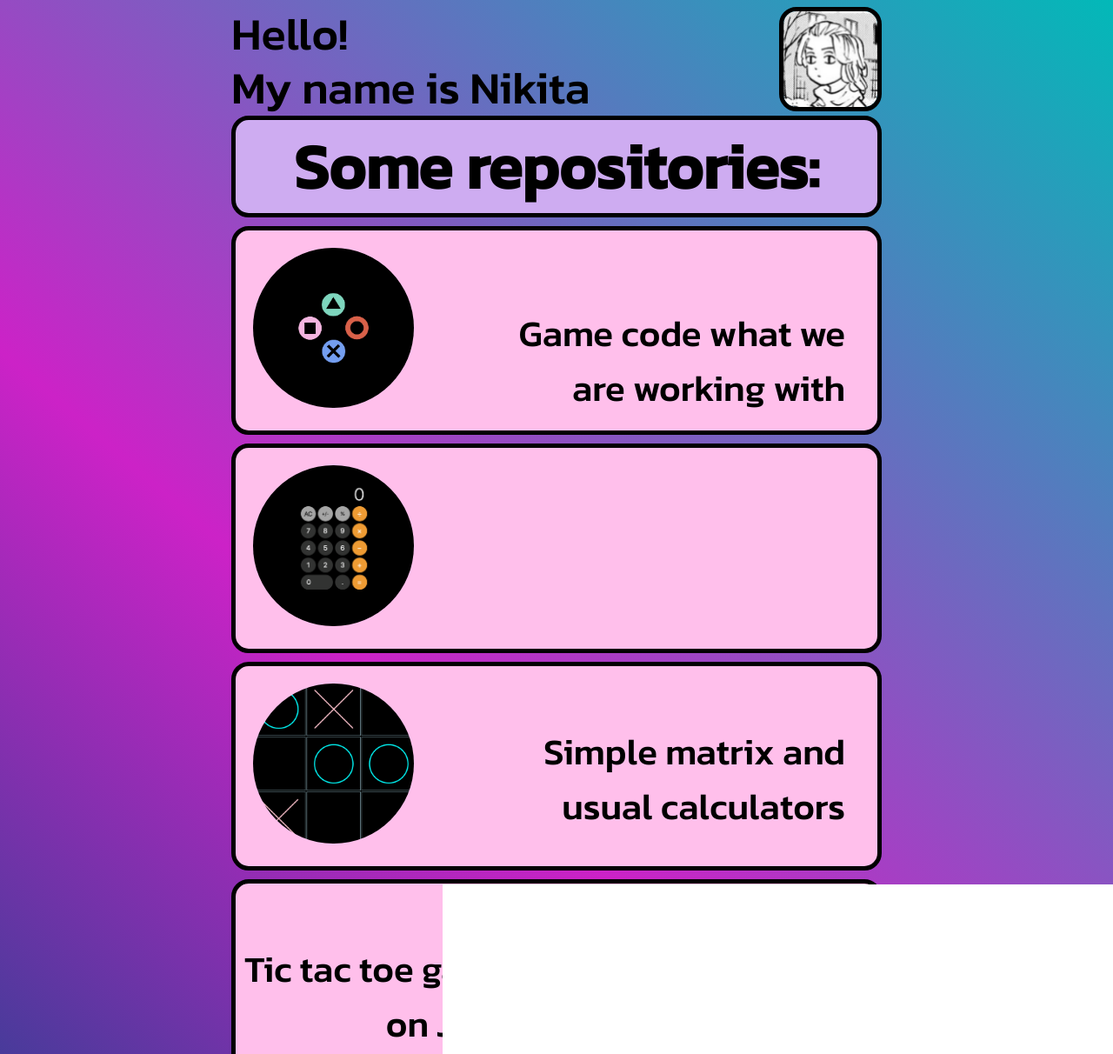
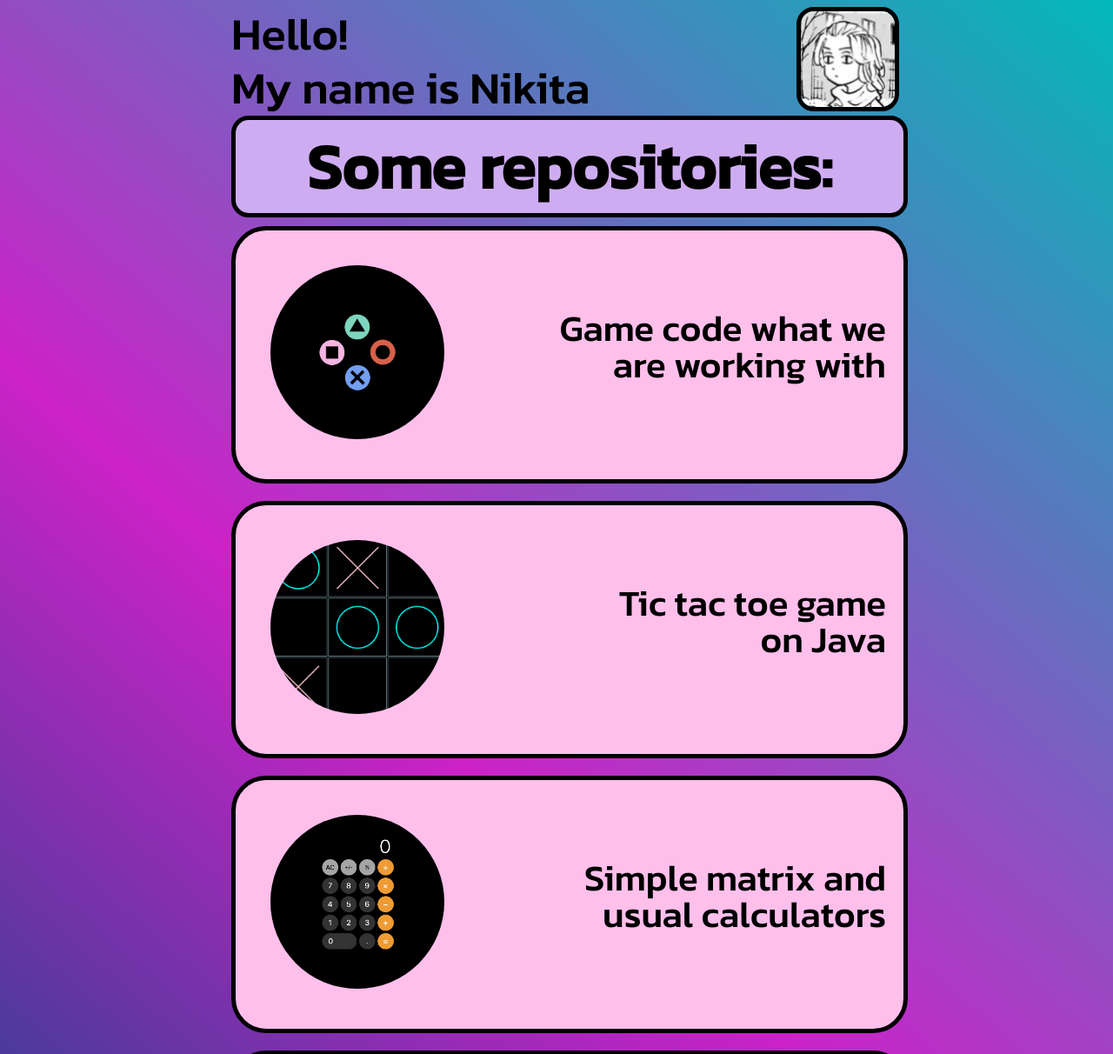
Before and after one commit to ProgramNotWorking/some_shit_website, a plain HTML site: page index.html in a window 1280 px wide. Shown: the top 1212 px of the page at 87% size. Drawn offline with Linux system fonts and the light colour scheme.

Commit message:
correct a repositories block construction

```diff
--- a/index.html
+++ b/index.html
@@ -1,3 +1,5 @@
+<!--https://programnotworking.github.io/some_shit_website/-->
+
 <!DOCTYPE html>
 <html lang="en">
     <head>
@@ -21,52 +23,58 @@
                 </a>
             </header>
 
-            <h1 id="repositories-header">Some repositories:</h1>
+
+
+            <div><h1 id="repositories-header">Some repositories:</h1></div>
 
             <div class="repositories">
+                <div class="plate">
                     <a href="https://github.com/ProgramNotWorking/StillPlatformer"
-                   target="_blank">
+                       target="_blank"
+                       class="picture">
                         <img src="game.jpg"
-                         alt="some error by developer :("
-                         class="picture">
+                             alt="some error by developer :(">
                     </a>
-                <p style="float: right">
+                    <p>
                         Game code what we<br>are working with
                     </p>
                 </div>
-            <div class="repositories">
+                <div class="plate">
+                    <a href="https://github.com/ProgramNotWorking/TicTacToeGame"
+                       target="_blank"
+                       class="picture">
+                        <img src="tic_tac_toe.png"
+                             alt="some error by developer :(">
+                    </a>
+                    <p>
+                        Tic tac toe game<br>on Java
+                    </p>
+                </div>
+                <div class="plate">
                     <a href="https://github.com/ProgramNotWorking/MatrixCalculator"
-                    target="_blank">
+                       target="_blank"
+                       class="picture">
                         <img src="calculator.png"
-                         alt="some error by developer :("
-                         class="picture">
+                             alt="some error by developer :(">
                     </a>
-                <p style="float: right">
+                    <p>
                         Simple matrix and<br>usual calculators
                     </p>
                 </div>
-            <div class="repositories">
-                <a href="https://github.com/ProgramNotWorking/TicTacToeGame"
-                    target="_blank">
-                    <img src="tic_tac_toe.png"
-                         alt="some error by developer :("
+                <div class="plate">
+                    <a href="https://github.com/ProgramNotWorking/some_shit_website"
+                       target="_blank"
                        class="picture">
+                        <img src="website_code_picture.png"
+                             alt="some error by developer :(">
                     </a>
-                <p style="float: right">
-                    Tic tac toe game<br>on Java
-                </p>
-            </div>
-            <div class="repositories">
-                <a href="https://github.com/ProgramNotWorking/some_shit_website"
-                   target="_blank">
-                    <img src="website_code_picture.png"
-                         alt="some error by developer :("
-                         class="picture">
-                </a>
-                <p style="float: right; padding-top: 80px">
+                    <p>
                         This website code
                     </p>
                 </div>
+            </div>
+
+
 
             <div class="social-links">
                 <a href="https://t.me/Yeah?"
@@ -85,29 +93,6 @@
                 </a>
             </div>
 
-<!--            <div class="social-links">-->
-<!--                <table>-->
-<!--                    <tr>-->
-<!--                        <td>-->
-<!--                            <a href="https://vk.com/dannble_udalenbl"-->
-<!--                               target="_blank">-->
-<!--                                <img src="vk-logo.jpg"-->
-<!--                                     alt=":("-->
-<!--                                     class="logo">-->
-<!--                            </a>-->
-<!--                        </td>-->
-<!--                        <td>-->
-<!--                            <a href="https://t.me/Yeah?"-->
-<!--                               target="_blank">-->
-<!--                                <img src="telegramm-logo.jpg"-->
-<!--                                     alt=":("-->
-<!--                                     class="logo">-->
-<!--                            </a>-->
-<!--                        </td>-->
-<!--                    </tr>-->
-<!--                </table>-->
-<!--            </div>-->
-
         </div>
     </body>
 </html>
--- a/styles.css
+++ b/styles.css
@@ -11,8 +11,8 @@ body {
 }
 
 header {
-    padding: 0 10px;
-    margin: 0;
+    width: 100%;
+    margin: 0 10px;
 }
 
 header > * {
@@ -38,6 +38,7 @@ header > p {
 }
 
 #repositories-header {
+    width: 100%;
     margin: 0 10px;
     background-color: #ceacf1;
     border-radius: 20px;
@@ -46,30 +47,42 @@ header > p {
     font-size: 72px;
 }
 
-.repositories {
-    /*background-color: #ffbec9;*/
+.repositories > div {
+    margin: 10px 10px;
     background-color: #ffbfeb;
-    border-radius: 20px;
-    border: 5px solid;
-    margin: 10px;
+    border-radius: 40px;
+    border: black solid 5px;
 }
 
-.repositories p {
-    padding-right: 5%;
-    text-align: right;
-    padding-top: 45px;
-    font-size: 42px;
+.plate {
+    width: 100%;
+    display: inline-block;
 }
 
-.picture {
-    padding: 20px;
-    width: 25%;
+.plate > p {
+    float: right;
+    margin-right: 20px;
+    font-size: 42px;
+    text-align: right;
+    line-height: 1;
+    padding: 50px 0;
+}
+
+.picture > img {
+    padding: 40px;
+    width: 200px;
     border-radius: 50%;
+}
 
-    /*animation-name: plates-links;*/
-    /*animation-duration: 3s;*/
-    /*animation-iteration-count: infinite;*/
-}
+/*.picture {*/
+/*    padding: 20px;*/
+/*    width: 25%;*/
+/*    border-radius: 50%;*/
+
+/*    !*animation-name: plates-links;*!*/
+/*    !*animation-duration: 3s;*!*/
+/*    !*animation-iteration-count: infinite;*!*/
+/*}*/
 
 @keyframes plates-links {
     0% {
@@ -83,7 +96,6 @@ header > p {
 .social-links {
     height: 50px;
     float: right;
-    padding-right: 10px;
 }
 
 .social-links > a {
```
Lines whose indentation alone changed are shown as unchanged.
